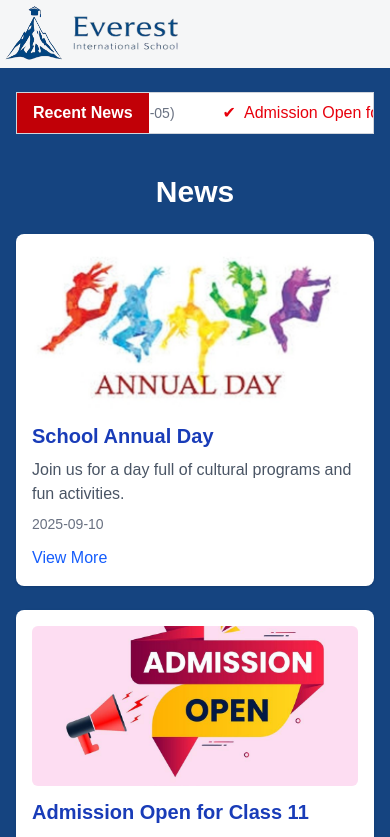
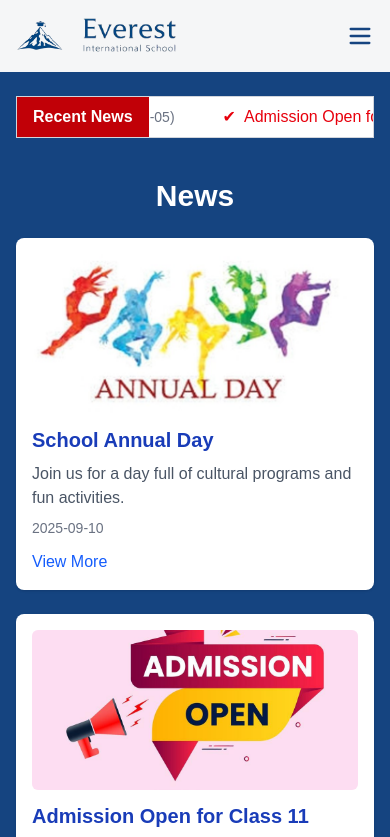
Before and after one commit to riyaz-soni5/School-College-Management-Website, a React (Vite) app: page /news in a window 390 px wide. Shown: the top 837 px of the page. Built offline with nearby package versions, Linux system fonts and the light colour scheme.

Commit message:
Add Responsive Navigation: Mobile Users are able to use the navigation menu bar effectively

```diff
--- a/src/components/Header.tsx
+++ b/src/components/Header.tsx
@@ -1,53 +1,44 @@
+
+import { useState } from "react";
 import { NavLink, Link } from "react-router-dom";
+import { Menu, X } from "lucide-react"; // for hamburger icon
 import mountainLogo from "../assets/imgs/Main-logo-mountain.png";
 import textLogo from "../assets/imgs/Main-logo-text.png";
 
 function Header() {
-  return (
-    <header className="w-full bg-(--primary-color) justify-start md:justify-center flex">
-      <div className="header-wraper flex items-center gap-x-[20vw]">
-        <div className="flex items-center p-1">
-          <Link to="/">
-            <img
-              src={mountainLogo}
-              alt="School Logo"
-              className="nav-logo w-15 h-15"
-            />{" "}
-          </Link>
-          <Link to="/">
-            <img src={textLogo} alt="" className="nav-logo w-30 h-10" />
-          </Link>
-        </div>
-        {/* <ul className=" md:flex lg:gap-x-20 gap-x-5 hidden  items-center px-5 *:hover:border-b-4  *:text-(--secondary-color) *:text-base">
-          <li className="transition-border-b delay-500 ease-in-out">
-            {" "}
-            <NavLink to="/">Home</NavLink>{" "}
-          </li>
-          <li>
-            {" "}
-            <NavLink to="/about">About Everest</NavLink>{" "}
-          </li>
-          <li>
-            {" "}
-            <NavLink to="/academic-programs">Academic Programs</NavLink>
-          </li>
-          <li>
-            {" "}
-            <NavLink to="/admission">Admission</NavLink>{" "}
-          </li>
-          <li>
-            {" "}
-            <NavLink to="/news">News</NavLink>{" "}
-          </li>
-        </ul> */}
-        <ul className="hidden md:flex items-center px-5 gap-x-5 lg:gap-x-20">
-          {[
+  const [menuOpen, setMenuOpen] = useState(false);
+
+  const navItems = [
     { name: "Home", path: "/" },
     { name: "About Everest", path: "/about" },
     { name: "Academic Programs", path: "/academic-programs" },
     { name: "Admission", path: "/admission" },
     { name: "News", path: "/news" },
-          ].map((item) => (
+  ];
+
+  return (
+    <header className="w-full bg-[var(--primary-color)] flex justify-between items-center px-4 py-3 md:justify-around relative z-50">
+      {/* Logo Section */}
+      <div className="flex items-center gap-2">
+        <Link to="/">
+          <img
+            src={mountainLogo}
+            alt="School Logo"
+            className="w-12 h-12 object-contain"
+          />
+        </Link>
+        <Link to="/">
+          <img
+            src={textLogo}
+            alt="Text Logo"
+            className="w-28 h-10 object-contain"
+          />
+        </Link>
+      </div>
+
+      {/* Desktop Nav */}
+      <ul className="hidden md:flex items-center px-5 gap-x-5 lg:gap-x-20">
+        {navItems.map((item) => (
           <li
             key={item.name}
             className="relative group cursor-pointer text-base text-[var(--secondary-color)] transition-colors duration-300 ease-in-out"
@@ -58,13 +49,36 @@ function Header() {
             >
               {item.name}
             </NavLink>
-
-              {/* Animated underline */}
             <span className="absolute left-0 -bottom-1 w-0 h-[2px] bg-blue-600 transition-all duration-500 ease-in-out group-hover:w-full"></span>
           </li>
         ))}
       </ul>
-      </div>
+
+      {/* Mobile Menu Button */}
+      <button
+        className="md:hidden text-[var(--secondary-color)]"
+        onClick={() => setMenuOpen(!menuOpen)}
+        aria-label="Toggle Menu"
+      >
+        {menuOpen ? <X size={28} /> : <Menu size={28} />}
+      </button>
+
+      {/* Mobile Dropdown Menu */}
+      {menuOpen && (
+        <ul className="absolute top-full left-0 w-full bg-[var(--primary-color)] flex flex-col items-start gap-3 p-5 border-t border-gray-300 md:hidden animate-slide-down">
+          {navItems.map((item) => (
+            <li key={item.name} className="w-full">
+              <NavLink
+                to={item.path}
+                onClick={() => setMenuOpen(false)} // close menu on click
+                className="block w-full text-[var(--secondary-color)] text-lg py-2 hover:text-blue-600 transition-colors duration-300"
+              >
+                {item.name}
+              </NavLink>
+            </li>
+          ))}
+        </ul>
+      )}
     </header>
   );
 }
```
Lines whose indentation alone changed are shown as unchanged.
